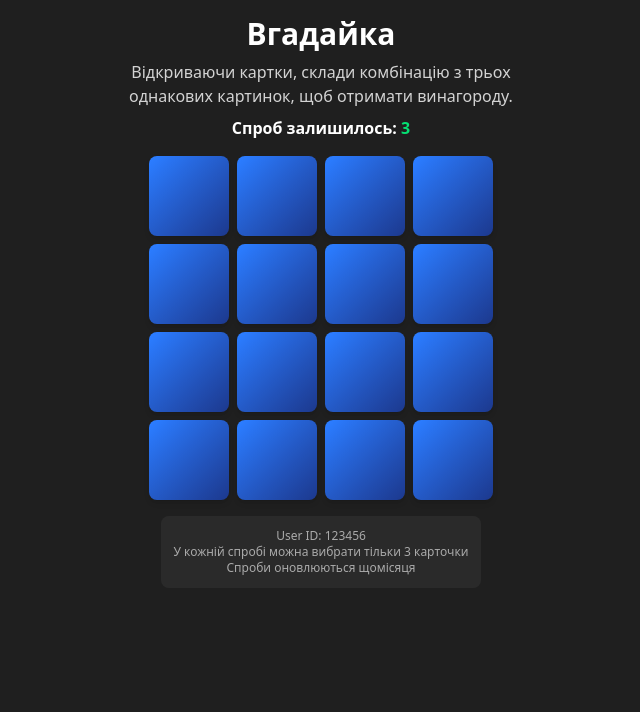
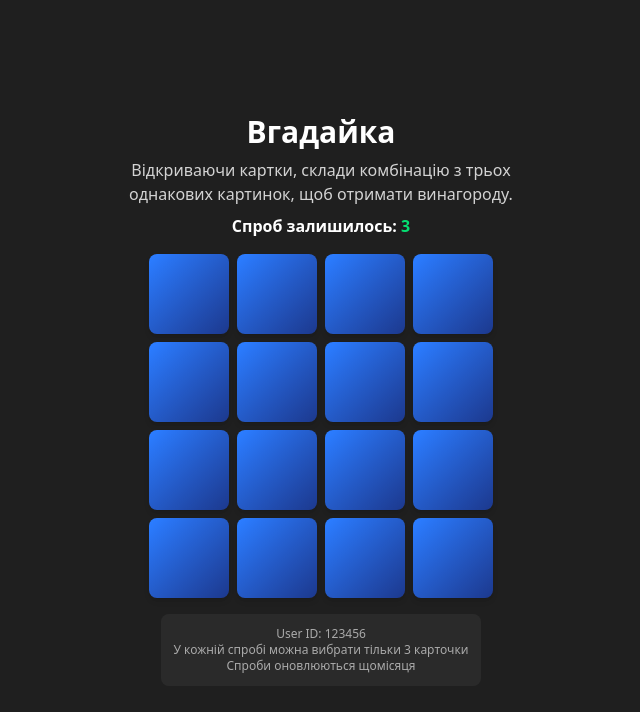
Before and after one commit to qnknown/omp-test, a React (Vite) app: page / in a window 1280 px wide. Shown: the top 712 px of the page, without its empty margins (319-959 px from the left). Built offline with nearby package versions, Linux system fonts and the light colour scheme.

Commit message:
Add delay on last card

```diff
--- a/src/components/GameMain.jsx
+++ b/src/components/GameMain.jsx
@@ -99,7 +99,9 @@ const GameMain = () => {
     setCurrentAttemptCards(currentAttemptCards + 1);
 
     if (newSelectedCards.length === 3) {
-      checkAttempt(newSelectedCards);
+      setTimeout(() => {
+        checkAttempt(newSelectedCards);
+      }, 700);
     }
   };
 
@@ -194,8 +196,8 @@ const GameMain = () => {
   }
 
   return (
-    <div className="min-h-screen bg-[#1F1F1F] p-4">
-      <div className="max-w-md mx-auto flex flex-col items-center">
+    <div className="h-screen bg-[#1F1F1F] p-4 flex items-center justify-center">
+      <div className="max-w-md w-full flex flex-col items-center">
         <GameHeader attemptsLeft={attemptsLeft} />
         <GameBoard
           gameBoard={gameBoard}
--- a/src/components/WinModal.jsx
+++ b/src/components/WinModal.jsx
@@ -11,7 +11,7 @@ const WinModal = ({ isVisible, onNewGame }) => { // модалка про пер
           <div className="bg-gradient-to-r from-green-400 to-green-500 text-white py-3 px-4 rounded-xl mb-4 font-bold">
             🎁 Ви виграли 100 бонусів!
           </div>
-          <p className="text-gray-600 text-sm mb-6">
+          <p className="text-gray-600 text-sm">
             Приходьте наступного місяця за новими призами!
           </p>
         </div>
```
